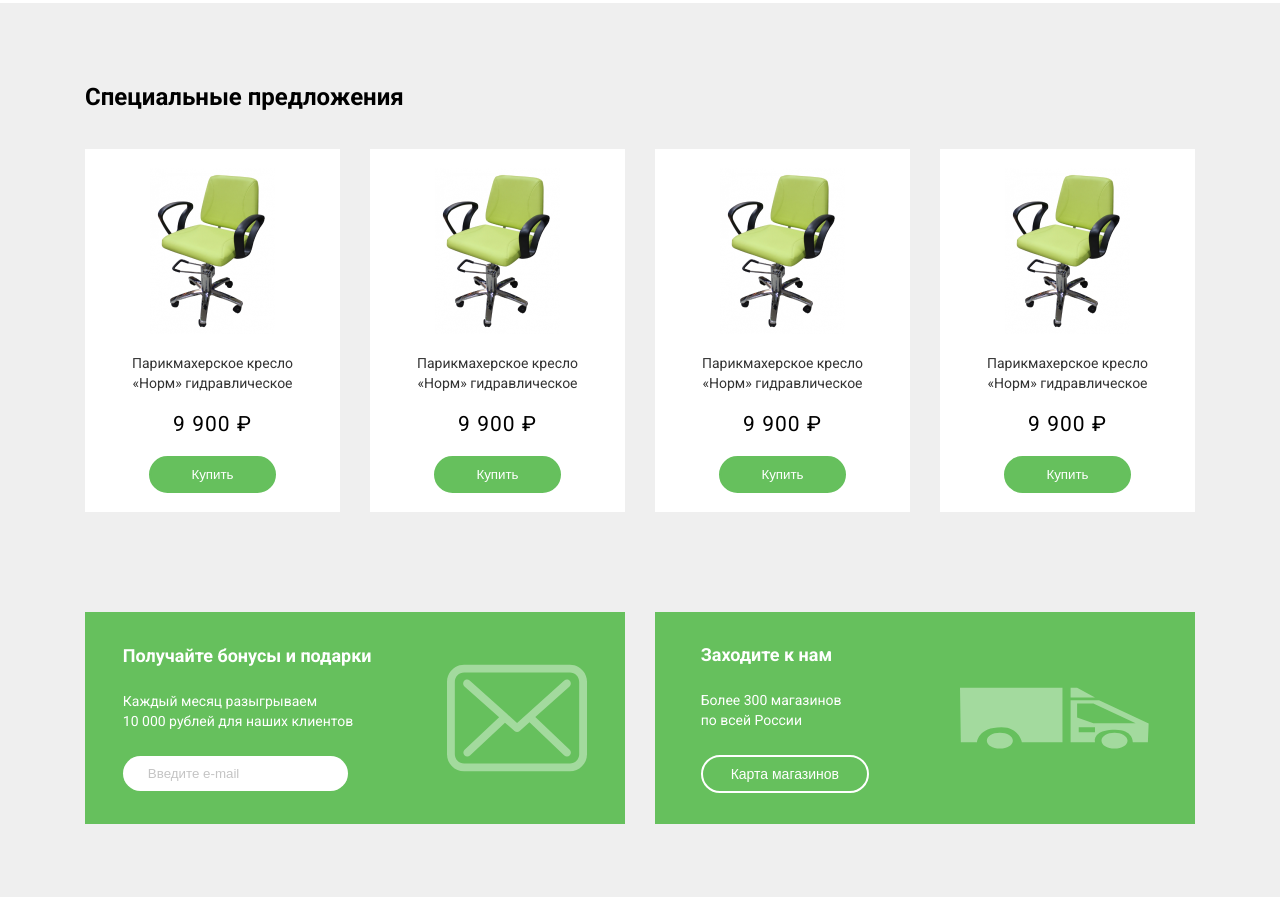
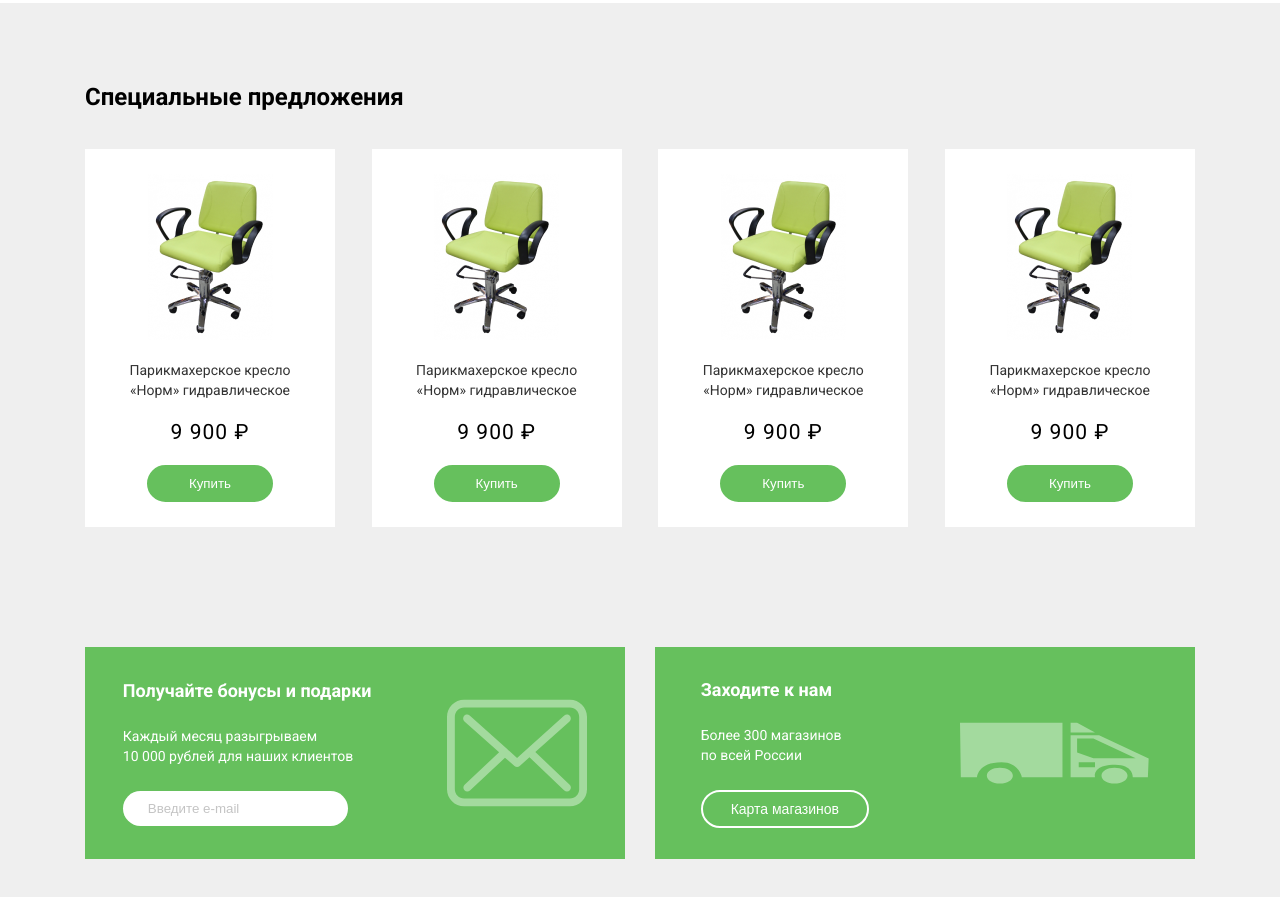
Before and after one commit to ooovotetoda/Beauty, a plain HTML site: page index.html in a window 1280 px wide. Shown: the part 853-1750 px from the top of the page. Drawn offline with Linux system fonts and the light colour scheme.

Commit message:
Небольшие исправления

```diff
--- a/styles/style.scss
+++ b/styles/style.scss
@@ -191,18 +191,20 @@ body {
 			align-items: center;
 			justify-content: space-evenly;
 
-			width: 255px;
-			height: 363px;
+			padding: 25px 30px;
+			margin-bottom: 20px;
 
 			background-color: #fff;
 
 			img {
 				width: 125px;
 				height: 166px;
+				margin-bottom: 20px;
 			}
 
 			.description {
 				width: 190px;
+				margin-bottom: 20px;
 
 				font-style: normal;
 				font-weight: 400;
@@ -214,6 +216,8 @@ body {
 			}
 
 			.price {
+				margin-bottom: 20px;
+
 				font-style: normal;
 				font-weight: 500;
 				font-size: 21px;
```
Also changed, not shown: styles/style.css, 1 other file.
